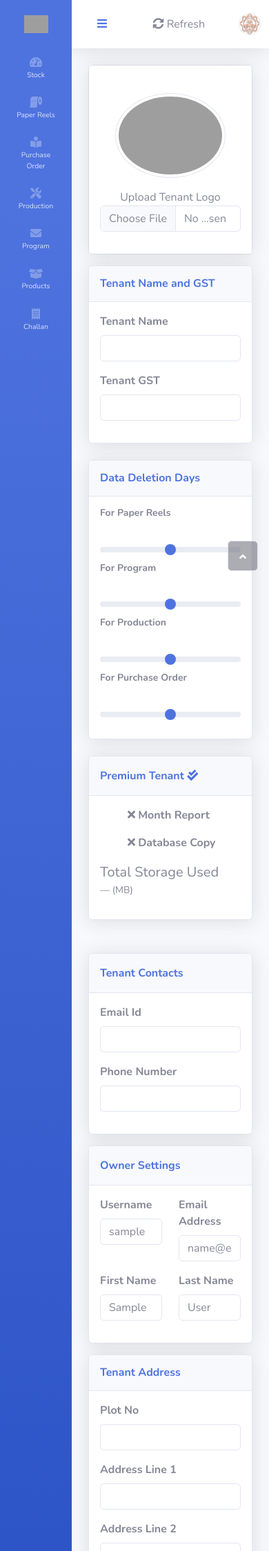
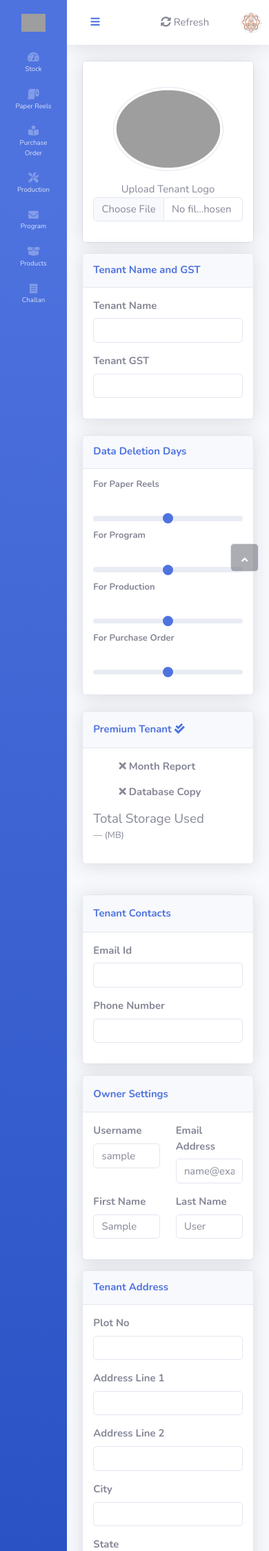
Before and after one commit to JANMAY007/MultiBox, a Django app: page /tenant/register_tenant/ in a window 390 px wide. Shown: the top 2249 px of the page at 69% size. Run offline with Django 5.2, Linux system fonts and the light colour scheme; the visitor is signed in with stand-in values (Sample User, id 1); data that the repository does not hold is empty; some libraries are stand-ins or nearby versions; grey boxes are pictures that could not be loaded.

Commit message:
Updated template responsive fonts

```diff
--- a/templates/Corrugation/product_detail.html
+++ b/templates/Corrugation/product_detail.html
@@ -44,14 +44,14 @@
                             <div class="text-uppercase text-primary fw-bold text-sm mb-1">
                                 <span>ID</span></div>
                             <div class="text-dark fw-bold h5 mb-0">
-                                <span>{{ product.inner_length }} x {{ product.inner_breadth }} x {{ product.inner_depth }}</span>
+                                <span>{{ product.inner_length }}x{{ product.inner_breadth }}x{{ product.inner_depth }}</span>
                             </div>
                         </div>
                         <div class="col me-2">
                             <div class="text-uppercase text-primary fw-bold text-sm mb-1">
                                 <span>OD</span></div>
                             <div class="text-dark fw-bold h5 mb-0">
-                                <span>{{ product.outer_length }} x {{ product.outer_breadth }} x {{ product.outer_depth }}</span>
+                                <span>{{ product.outer_length }}x{{ product.outer_breadth }}x{{ product.outer_depth }}</span>
                             </div>
                         </div>
                     </div>
--- a/templates/Corrugation/product_detail_archive.html
+++ b/templates/Corrugation/product_detail_archive.html
@@ -43,14 +43,14 @@
                             <div class="text-uppercase text-primary fw-bold text-sm mb-1">
                                 <span>ID</span></div>
                             <div class="text-dark fw-bold h5 mb-0">
-                                <span>{{ product.inner_length }} x {{ product.inner_breadth }} x {{ product.inner_depth }}</span>
+                                <span>{{ product.inner_length }}x{{ product.inner_breadth }}x{{ product.inner_depth }}</span>
                             </div>
                         </div>
                         <div class="col me-2">
                             <div class="text-uppercase text-primary fw-bold text-sm mb-1">
                                 <span>OD</span></div>
                             <div class="text-dark fw-bold h5 mb-0">
-                                <span>{{ product.outer_length }} x {{ product.outer_breadth }} x {{ product.outer_depth }}</span>
+                                <span>{{ product.outer_length }}x{{ product.outer_breadth }}x{{ product.outer_depth }}</span>
                             </div>
                         </div>
                     </div>
--- a/templates/Corrugation/program.html
+++ b/templates/Corrugation/program.html
@@ -124,7 +124,7 @@
                             <div class="col me-2">
                                 <div class="text-uppercase text-primary fw-bold text-sm mb-1"><span>OD</span></div>
                                 <div class="text-dark fw-bold h5 mb-0">
-                                    <span>{{ program.outer_length }} X {{ program.outer_breadth }} X {{ program.outer_depth }}</span>
+                                    <span>{{ program.outer_length }}X{{ program.outer_breadth }}X{{ program.outer_depth }}</span>
                                 </div>
                             </div>
                             <div class="col me-2">
--- a/templates/Corrugation/program_archive.html
+++ b/templates/Corrugation/program_archive.html
@@ -68,7 +68,7 @@
                             <div class="col me-2">
                                 <div class="text-uppercase text-primary fw-bold text-sm mb-1"><span>OD</span></div>
                                 <div class="text-dark fw-bold h5 mb-0">
-                                    <span>{{ program.outer_length }} X {{ program.outer_breadth }} X {{ program.outer_depth }}</span>
+                                    <span>{{ program.outer_length }}X{{ program.outer_breadth }}X{{ program.outer_depth }}</span>
                                 </div>
                             </div>
                             <div class="col me-2">
--- a/templates/base.html
+++ b/templates/base.html
@@ -123,6 +123,9 @@
             });
         }
     </script>
+    <style>
+        html { font-size: calc(0.75em + 0.75vw); }
+    </style>
 
     <!-- FontAwesome CSS -->
     <link href="https://cdnjs.cloudflare.com/ajax/libs/font-awesome/5.15.4/css/all.min.css" rel="stylesheet">
```
